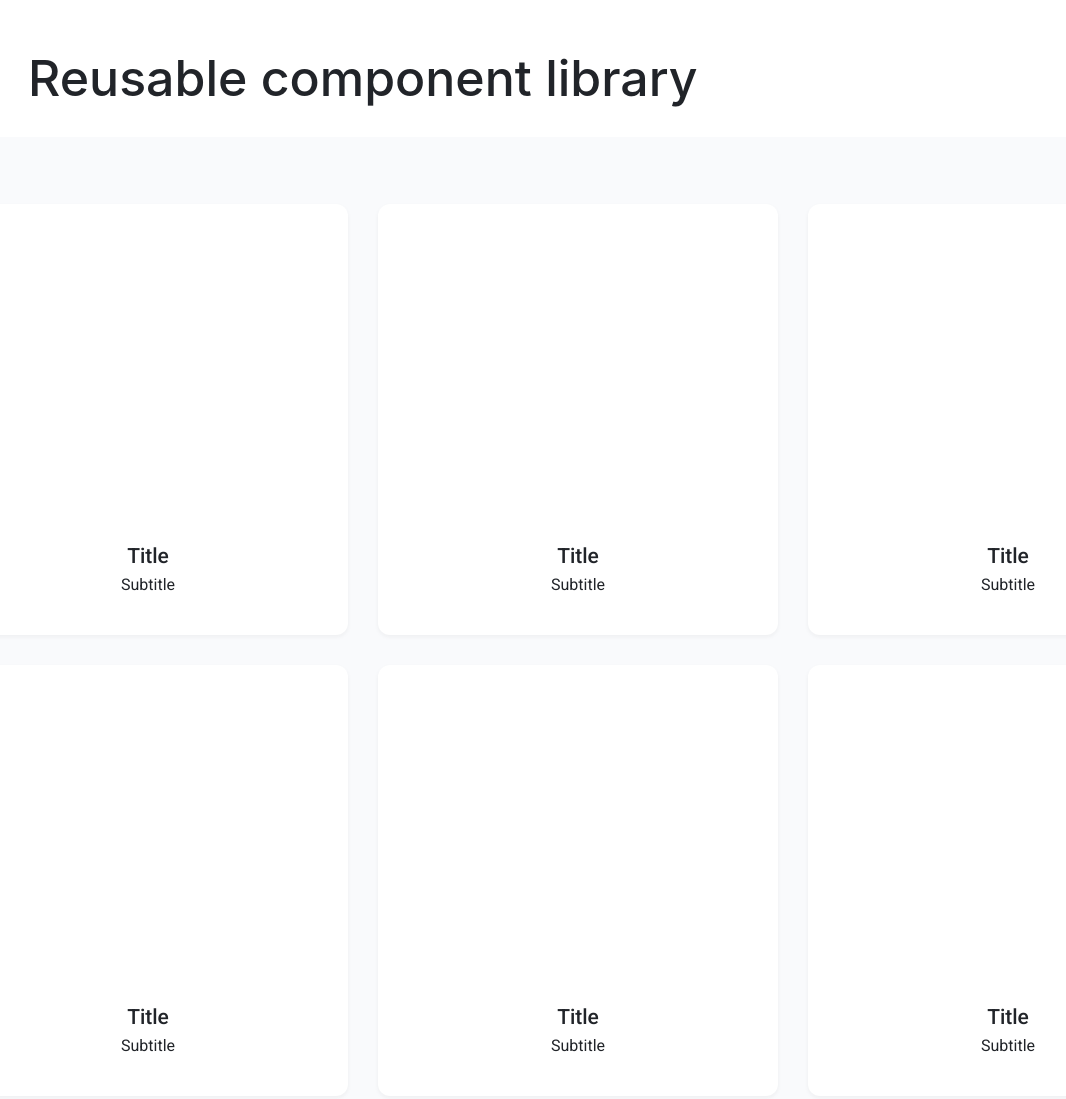
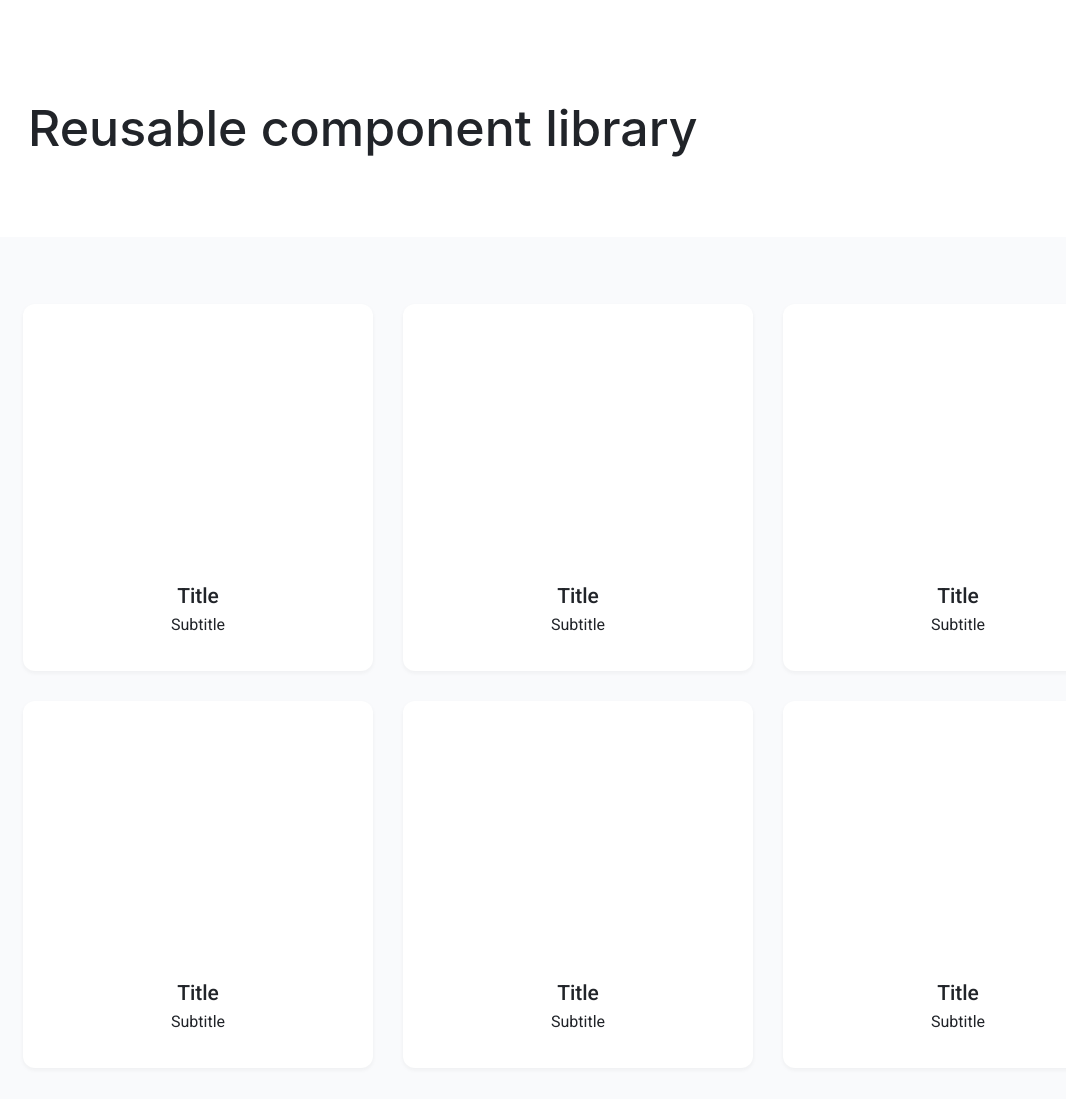
Before and after one commit to js-tasks-ru/htmlcss-20220120_sofia8, a website: page index.html in a window 1280 px wide. Shown: the top 1099 px of the page, without its empty margins (62-1128 px from the left). Drawn offline with Linux system fonts and the light colour scheme.

Commit message:
fix width and paddings

```diff
--- a/components/card/card.css
+++ b/components/card/card.css
@@ -1,15 +1,15 @@
 .card {
     flex-basis: 350px;
     height: 367px;
-
     background: var(--white);
     box-shadow: 0px 2px 4px rgba(33, 36, 41, 0.05);
     border-radius: 12px;
     padding: 32px 25px;
+    box-sizing: border-box;
 }
 
 .card__top {
-    min-height: 284px;
+    min-height: 224px;
     margin-bottom: 24px;
     display: flex;
     justify-content: center;
@@ -25,6 +25,9 @@
     text-align: center;
     color: var(--black);
     margin: 0 0 6px;
+    white-space: nowrap;
+    overflow: hidden;
+    text-overflow: ellipsis;
 }
 
 .card__subtitle {
@@ -36,4 +39,7 @@
     text-align: center;
     color: var(--black);
     margin: 0;
+    white-space: nowrap;
+    overflow: hidden;
+    text-overflow: ellipsis;
 }
--- a/components/footer/footer.css
+++ b/components/footer/footer.css
@@ -1,5 +1,5 @@
 .footer {
-    padding: 31px 0 36px;
+    padding: 71px 0 136px;
     max-height: 384px;
     background-color: var(--white);
 }
--- a/components/header/header.css
+++ b/components/header/header.css
@@ -1,5 +1,5 @@
 .header {
-    padding: 46px 0 27px;
+    padding: 96px 0 77px;
     background-color: var(--white);
 }
 
--- a/components/preview/preview.css
+++ b/components/preview/preview.css
@@ -5,3 +5,7 @@
     flex-wrap: wrap;
     justify-content: center;
 }
+
+.preview__card {
+    max-width: 350px;
+}
--- a/index.html
+++ b/index.html
@@ -12,8 +12,9 @@
                     </h1>
                 </div>
             </header>
-            <main class="main preview">
-                <div class="card">
+            <main class="main">
+                <div class="preview">
+                    <div class="card preview__card">
                         <div class="card__top">
                         </div>
                         <div class="card__body">
@@ -21,7 +22,7 @@
                             <h4 class="card__subtitle">Subtitle</h4>
                         </div>
                     </div>
-                <div class="card">
+                    <div class="card preview__card">
                         <div class="card__top">
                         </div>
                         <div class="card__body">
@@ -29,7 +30,7 @@
                             <h4 class="card__subtitle">Subtitle</h4>
                         </div>
                     </div>
-                <div class="card">
+                    <div class="card preview__card">
                         <div class="card__top">
                         </div>
                         <div class="card__body">
@@ -37,7 +38,7 @@
                             <h4 class="card__subtitle">Subtitle</h4>
                         </div>
                     </div>
-                <div class="card">
+                    <div class="card preview__card">
                         <div class="card__top">
                         </div>
                         <div class="card__body">
@@ -45,7 +46,7 @@
                             <h4 class="card__subtitle">Subtitle</h4>
                         </div>
                     </div>
-                <div class="card">
+                    <div class="card preview__card">
                         <div class="card__top">
                         </div>
                         <div class="card__body">
@@ -53,12 +54,13 @@
                             <h4 class="card__subtitle">Subtitle</h4>
                         </div>
                     </div>
-                <div class="card">
+                    <div class="card preview__card">
                         <div class="card__top">
                         </div>
                         <div class="card__body">
                             <h5 class="card__title">Title</h5>
                             <h4 class="card__subtitle">Subtitle</h4>
+                        </div>
                     </div>
                 </div>
             </main>
```
Lines whose indentation alone changed are shown as unchanged.
